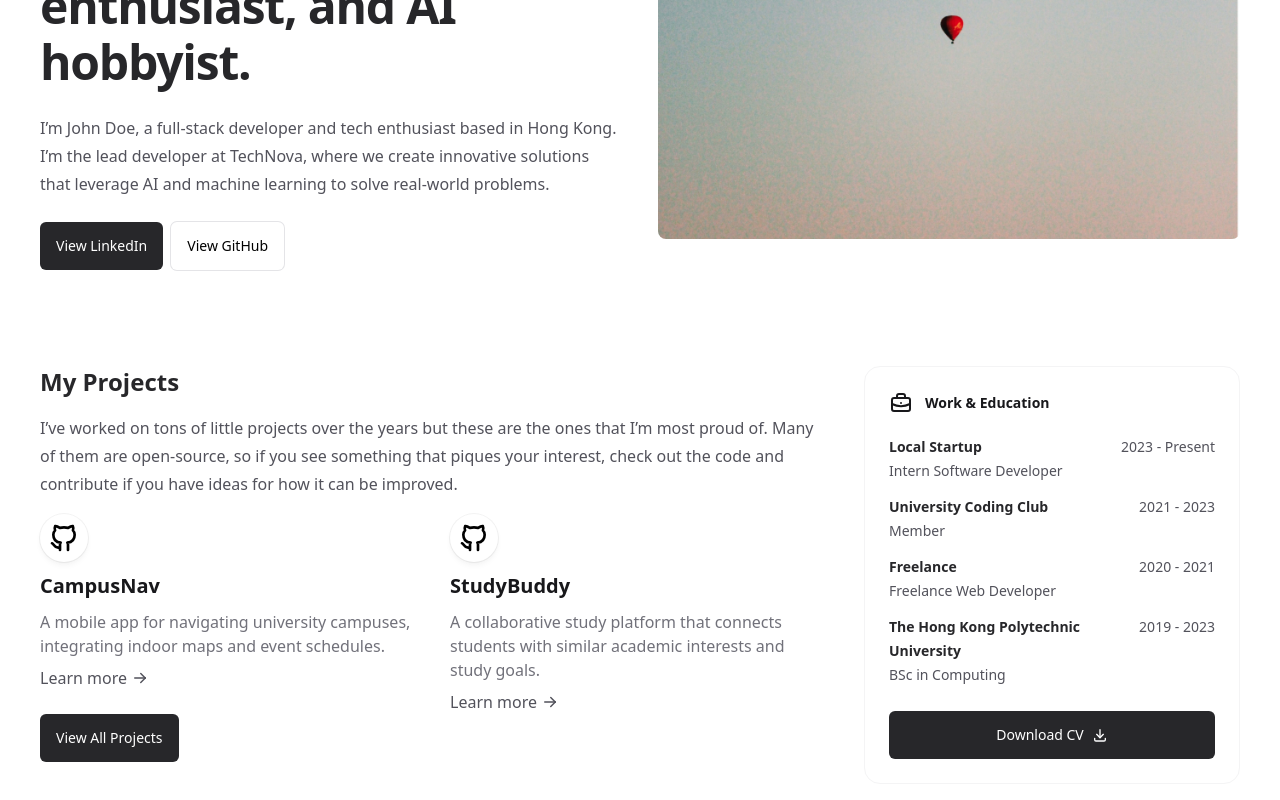
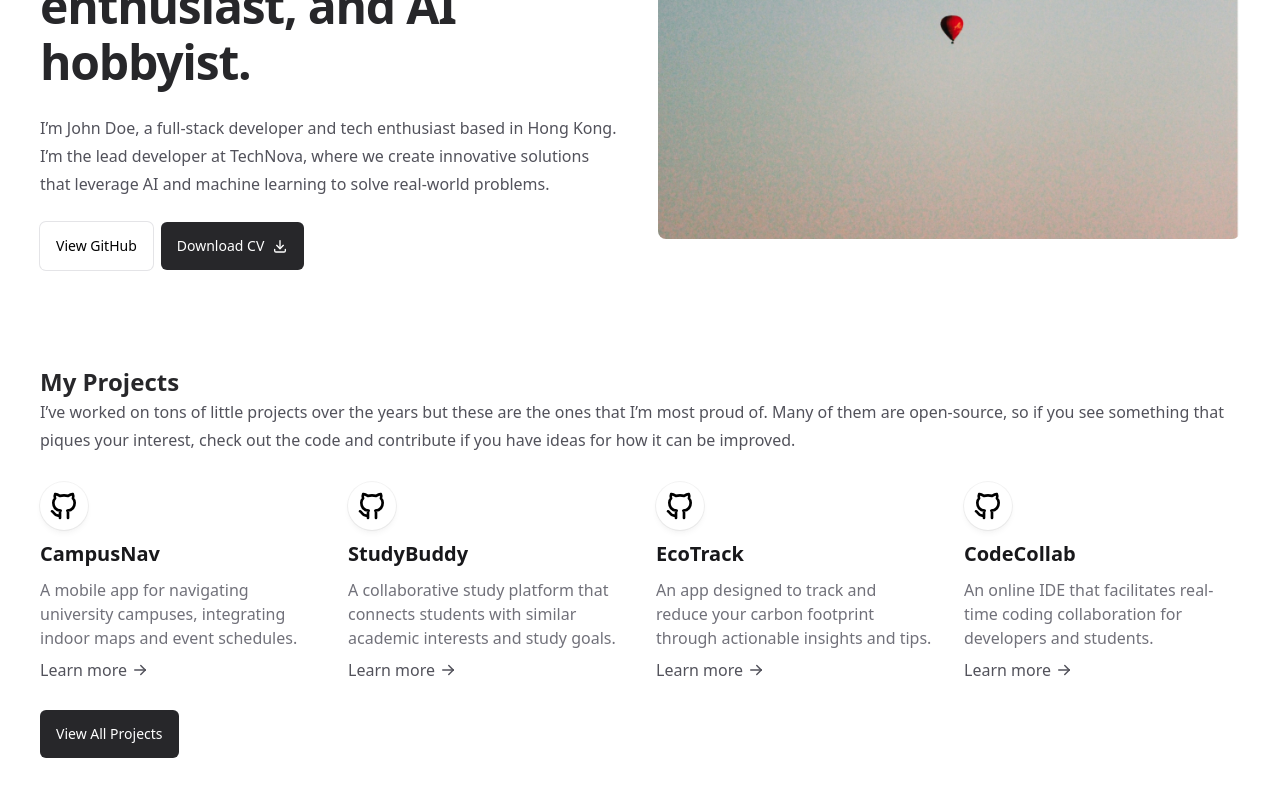
Before and after one commit to Elvincth/gdsc-portfolio-website-workshop, a Next.js app: page / in a window 1280 px wide. Shown: the part 286-1086 px from the top of the page. Built offline with nearby package versions, Linux system fonts and the light colour scheme.

Commit message:
fix: lower difficulty

```diff
--- a/src/app/page.tsx
+++ b/src/app/page.tsx
@@ -2,42 +2,10 @@ import Image from "next/image";
 import avatarImage from "@/images/avatar.jpg";
 import heroImage from "@/images/hero-image.jpg";
 import { Button } from "@/components/Button";
-import { IconBriefcase, IconDownload } from "@tabler/icons-react";
-import { projects, resume } from "@/misc/data";
+import { IconDownload } from "@tabler/icons-react";
+import { projects } from "@/misc/data";
 import Link from "next/link";
 import { ProjectCard } from "@/components/ProjectCard";
-
-function Resume() {
-  return (
-    <div className="rounded-2xl border border-zinc-100 p-6 w-full">
-      <h2 className="flex text-sm font-semibold text-zinc-900">
-        <IconBriefcase className="h-6 w-6 flex-none" />
-        <span className="ml-3">Work & Education</span>
-      </h2>
-      <ol className="mt-5 space-y-3">
-        {resume.map((role, roleIndex) => (
-          <li className="flex gap-4 text-sm" key={roleIndex}>
-            <div className="flex-1">
-              <div className="text-zinc-800 font-semibold">{role.company}</div>
-              <div className="text-zinc-600">{role.title}</div>
-            </div>
-
-            <div className="text-zinc-600">
-              {role.start} - {role.end}
-            </div>
-          </li>
-        ))}
-      </ol>
-
-      <Link href="/resume.pdf">
-        <Button className="mt-6 w-full">
-          Download CV
-          <IconDownload className="h-4 w-4" />
-        </Button>
-      </Link>
-    </div>
-  );
-}
 
 export default function HomePage() {
   return (
@@ -64,8 +32,14 @@ export default function HomePage() {
           </p>
 
           <div className="flex gap-x-2 mt-6">
-            <Button>View LinkedIn</Button>
             <Button variant="outline">View GitHub </Button>
+
+            <Link href="/resume.pdf">
+              <Button>
+                Download CV
+                <IconDownload className="h-4 w-4" />
+              </Button>
+            </Link>
           </div>
         </div>
 
@@ -80,8 +54,7 @@ export default function HomePage() {
       </section>
 
       {/*  About section */}
-      <section className="grid grid-cols-12 mt-24 lg:gap-x-9 gap-y-9">
-        <div className="lg:col-span-8 col-span-12 space-y-4">
+      <section className="mt-24 lg:gap-x-9 gap-y-9">
         <h2 className="text-2xl font-bold text-zinc-800">My Projects</h2>
 
         <p className="text-base text-zinc-600 font-light">
@@ -93,12 +66,12 @@ export default function HomePage() {
 
         {/*  Project cards , we only want to show 2 projects here */}
         {/*  We use the splice method to get the first 2 projects */}
-          <div className="grid grid-cols-12 lg:gap-x-8 gap-y-8">
+        <div className="grid grid-cols-12 lg:gap-x-8 gap-y-8 mt-7">
           {/*  Since the array is a reference type, we need to create a new array to avoid mutating the original array */}
           {/*  by using the spread operator, we create a new array with the same elements */}
-            {[...projects].splice(0, 2).map((project, projectIndex) => (
+          {[...projects].splice(0, 4).map((project, projectIndex) => (
             <ProjectCard
-                className="lg:col-span-6 col-span-12"
+              className="lg:col-span-3 col-span-12"
               key={projectIndex}
               href={project.href}
               name={project.name}
@@ -108,13 +81,10 @@ export default function HomePage() {
           ))}
         </div>
 
+        <div className="mt-7">
           <Link href="/projects">
             <Button>View All Projects</Button>
           </Link>
-        </div>
-
-        <div className="lg:col-span-4 col-span-12">
-          <Resume />
         </div>
       </section>
     </>
--- a/src/components/ProjectCard.tsx
+++ b/src/components/ProjectCard.tsx
@@ -24,7 +24,7 @@ export function ProjectCard({
 
       <div className="mt-2 flex flex-col gap-2">
         <h2 className="text-xl font-semibold text-zinc-900">{name}</h2>
-        <p className="text-zinc-500 font-light ">{description}</p>
+        <p className="text-zinc-500 font-light">{description}</p>
 
         <Link
           target="_blank"
--- a/src/misc/data.ts
+++ b/src/misc/data.ts
@@ -1,31 +1,4 @@
 import { IconBrandGithub } from "@tabler/icons-react";
-
-export const resume = [
-  {
-    company: "Local Startup",
-    title: "Intern Software Developer",
-    start: "2023",
-    end: "Present",
-  },
-  {
-    company: "University Coding Club",
-    title: "Member",
-    start: "2021",
-    end: "2023",
-  },
-  {
-    company: "Freelance",
-    title: "Freelance Web Developer",
-    start: "2020",
-    end: "2021",
-  },
-  {
-    company: "The Hong Kong Polytechnic University",
-    title: "BSc in Computing",
-    start: "2019",
-    end: "2023",
-  },
-];
 
 export const projects = [
   {
```
Lines whose indentation alone changed are shown as unchanged.
